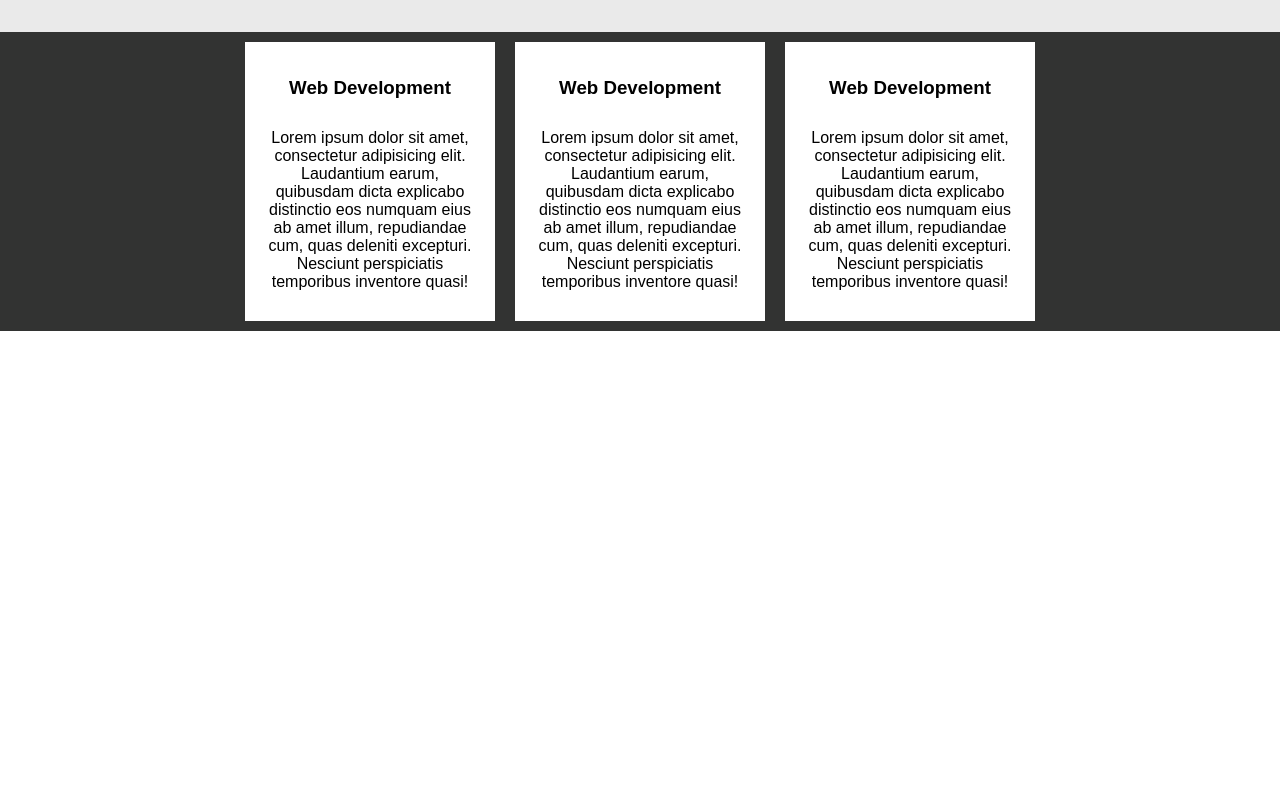
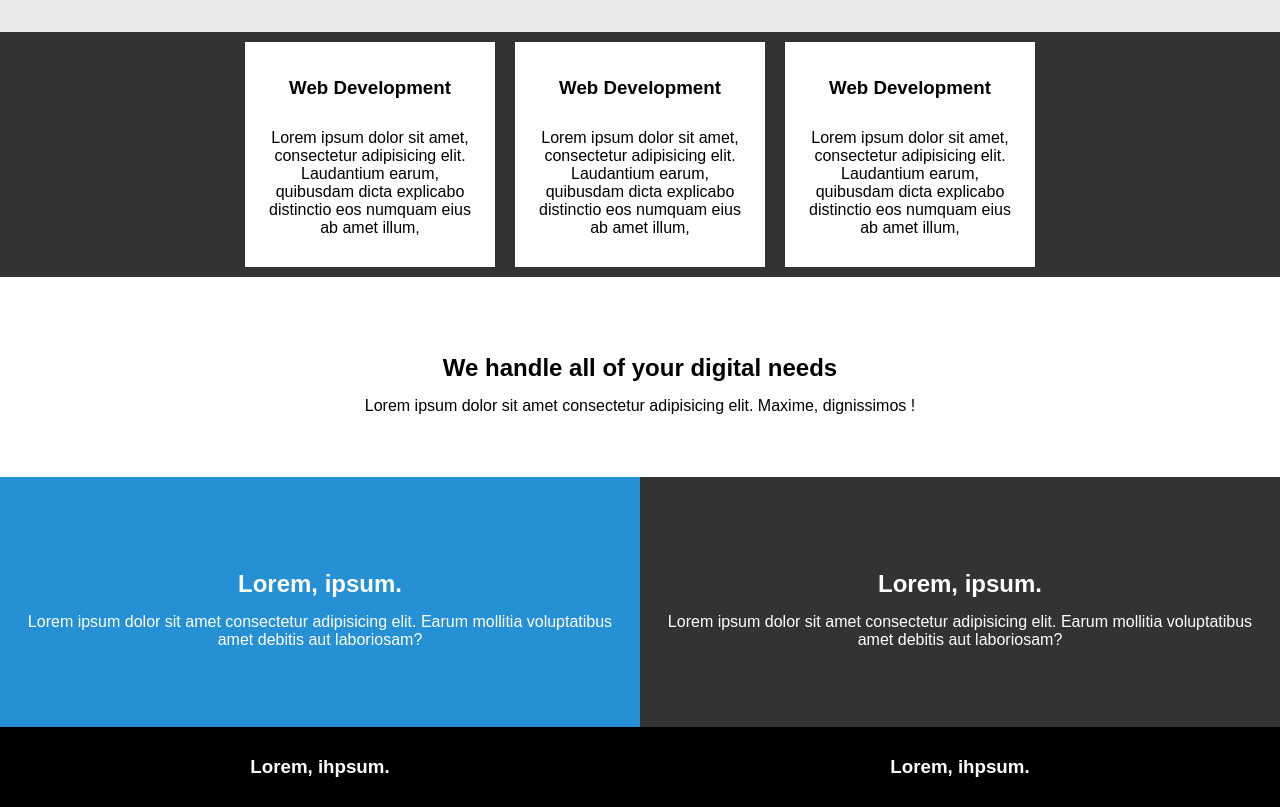
Before and after one commit to masoudmhmdi/HW8_Maktab90, a plain HTML site: page tamrin4/index.html in a window 1280 px wide. Shown: the part 460-1267 px from the top of the page. Before the commit the page ends 800 px from the top, so only its background shows below. Drawn offline with Linux system fonts and the light colour scheme.

Commit message:
fix:fix a problem about tamrin4

```diff
--- a/tamrin4/index.html
+++ b/tamrin4/index.html
@@ -8,7 +8,7 @@
     <title>Document</title>
   </head>
   <body>
-    <footer class="footer-style d-flex flex-col">
+    <header class="header-style d-flex flex-col">
       <h1>Welcomt Lorem ipsum dolor sit.</h1>
       <p class="footer-para mt-20">
         Lorem ipsum dolor sit amet consectetur adipisicing elit. Sunt,
@@ -17,7 +17,7 @@
         sit amet consectetur adipisicing elit. Fugiat, dignissimos.
       </p>
       <button class="btn mt-20">Read more</button>
-    </footer>
+    </header>
     <main class="main-container">
       <section class="section-1-container">
         <h2>web & application Development</h2>
@@ -29,17 +29,35 @@
       <section class="d-flex responsive-directon-section2  section-2-container">
         <div class="card-container">
             <h3 class="mt-20">Web Development</h3>
-            <p class="mt-30">Lorem ipsum dolor sit amet, consectetur adipisicing elit. Laudantium earum, quibusdam dicta explicabo distinctio eos numquam eius ab amet illum, repudiandae cum, quas deleniti excepturi. Nesciunt perspiciatis temporibus inventore quasi!</p>
+            <p class="mt-30">Lorem ipsum dolor sit amet, consectetur adipisicing elit. Laudantium earum, quibusdam dicta explicabo distinctio eos numquam eius ab amet illum, </p>
         </div>
         <div class="card-container">
             <h3 class="mt-20">Web Development</h3>
-            <p class="mt-30">Lorem ipsum dolor sit amet, consectetur adipisicing elit. Laudantium earum, quibusdam dicta explicabo distinctio eos numquam eius ab amet illum, repudiandae cum, quas deleniti excepturi. Nesciunt perspiciatis temporibus inventore quasi!</p>
+            <p class="mt-30">Lorem ipsum dolor sit amet, consectetur adipisicing elit. Laudantium earum, quibusdam dicta explicabo distinctio eos numquam eius ab amet illum, </p>
         </div>
         <div class="card-container">
             <h3 class="mt-20">Web Development</h3>
-            <p class="mt-30">Lorem ipsum dolor sit amet, consectetur adipisicing elit. Laudantium earum, quibusdam dicta explicabo distinctio eos numquam eius ab amet illum, repudiandae cum, quas deleniti excepturi. Nesciunt perspiciatis temporibus inventore quasi!</p>
+            <p class="mt-30">Lorem ipsum dolor sit amet, consectetur adipisicing elit. Laudantium earum, quibusdam dicta explicabo distinctio eos numquam eius ab amet illum, </p>
+        </div>
+      </section>
+      <section class="section-3-container d-flex ">
+        <h2>We handle all of your digital needs</h2>
+        <p class="mt-30 mx-20">Lorem ipsum dolor sit amet consectetur adipisicing elit. Maxime, dignissimos !</p>
+      </section>
+      <section class="section-4-container">
+        <div class="section-4-left-container d-flex">
+          <h2>Lorem, ipsum.</h2>
+          <p class="mx-20">Lorem ipsum dolor sit amet consectetur adipisicing elit. Earum mollitia voluptatibus amet debitis aut laboriosam?</p>
+        </div>
+        <div class="section-4-right-container d-flex">
+          <h2>Lorem, ipsum.</h2>
+          <p class="mx-20">Lorem ipsum dolor sit amet consectetur adipisicing elit. Earum mollitia voluptatibus amet debitis aut laboriosam?</p>
         </div>
       </section>
     </main>
+    <footer class="footer-style d-flex">
+      <h3>Lorem, ihpsum.</h3>
+      <h3>Lorem, ihpsum.</h3>
+    </footer>
   </body>
 </html>
--- a/tamrin4/style.css
+++ b/tamrin4/style.css
@@ -39,12 +39,15 @@ body,html{
     width: 300px;
 }
 
+.w-500p{
+    width: 500px;
+}
 .mx-20{
     margin: 0 20px;
 }
 
 
-.footer-style{
+.header-style{
     width: 100%;
     height: 300px;
     background-color: var(--main-color);
@@ -98,6 +101,51 @@ h2{
 }
 
 
+.section-3-container{
+    width: 100%;
+    height: 200px;
+    background-color: white;
+    text-align: center;
+    padding: 15px;
+    flex-direction: column;
+}
+
+.section-4-container{
+    display: flex;
+    width: 100%;
+    height: 250px;
+    text-align: center;
+    color: white;
+
+}
+
+.section-4-container h2{color: white;}
+
+.section-4-left-container{
+    width: 50%;
+    height: 100%;
+    background-color: #2690D4;
+    flex-direction: column;
+}
+
+
+.section-4-right-container{
+    width: 50%;
+    height: 100%;
+    background-color: #333333;
+    flex-direction: column;
+}
+
+
+.footer-style{
+    width: 100%;
+    height: 80px;
+    background-color: black;
+    justify-content: space-around;
+    color: white;
+}
+
+
 @media all and (max-width:720px){
 .responsive-directon{
     flex-direction: column;
@@ -110,11 +158,26 @@ h2{
 
 .card-container{
     width: 90%;
+    height: 200px;
 }
+
+.section-4-container{
+    flex-direction: column;
+    height: 400px;
+}
+
+.section-4-right-container{
+    width: 100%;
+}
+
+.section-4-left-container{
+    width: 100%;
+}
+
 }
 
 @media all and (max-width:520px){
-    .footer-style>h1{
+    .header-style>h1{
         font-size: 30px;
         text-align: center;
     }
```
